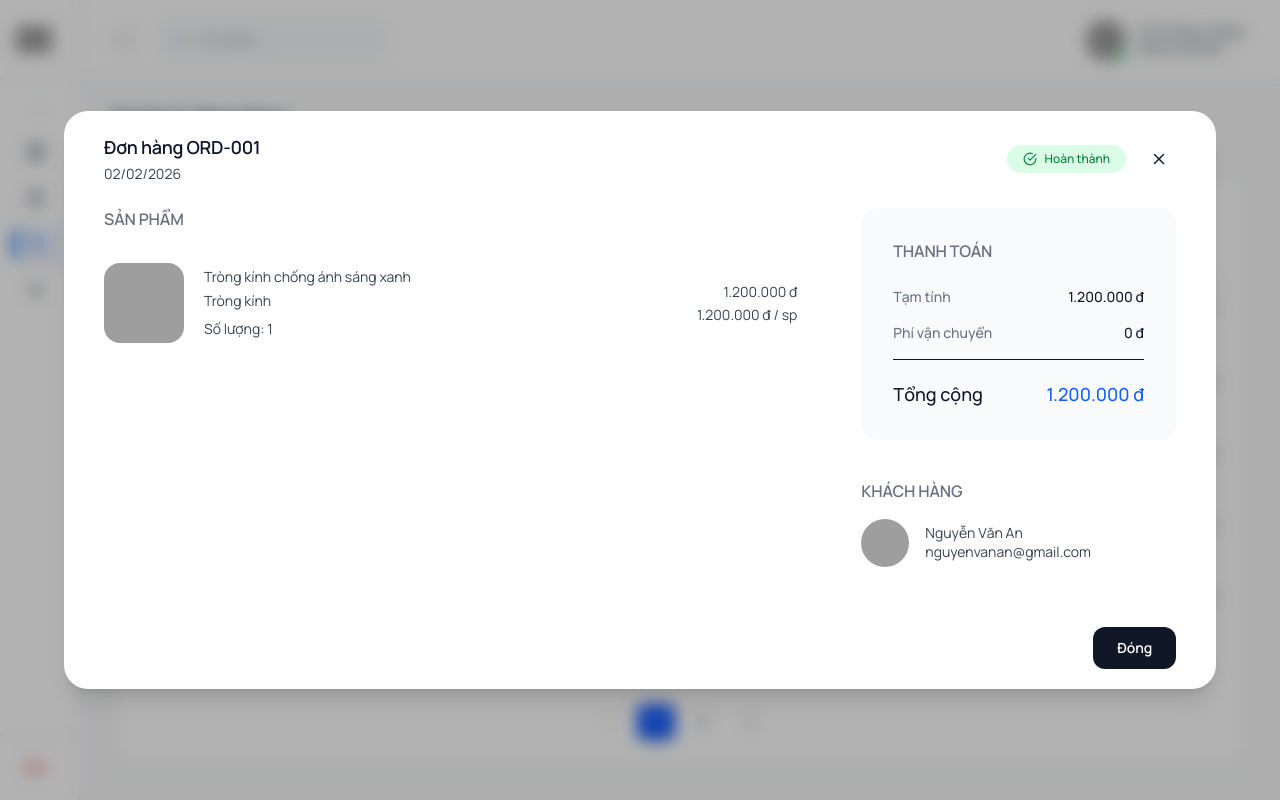
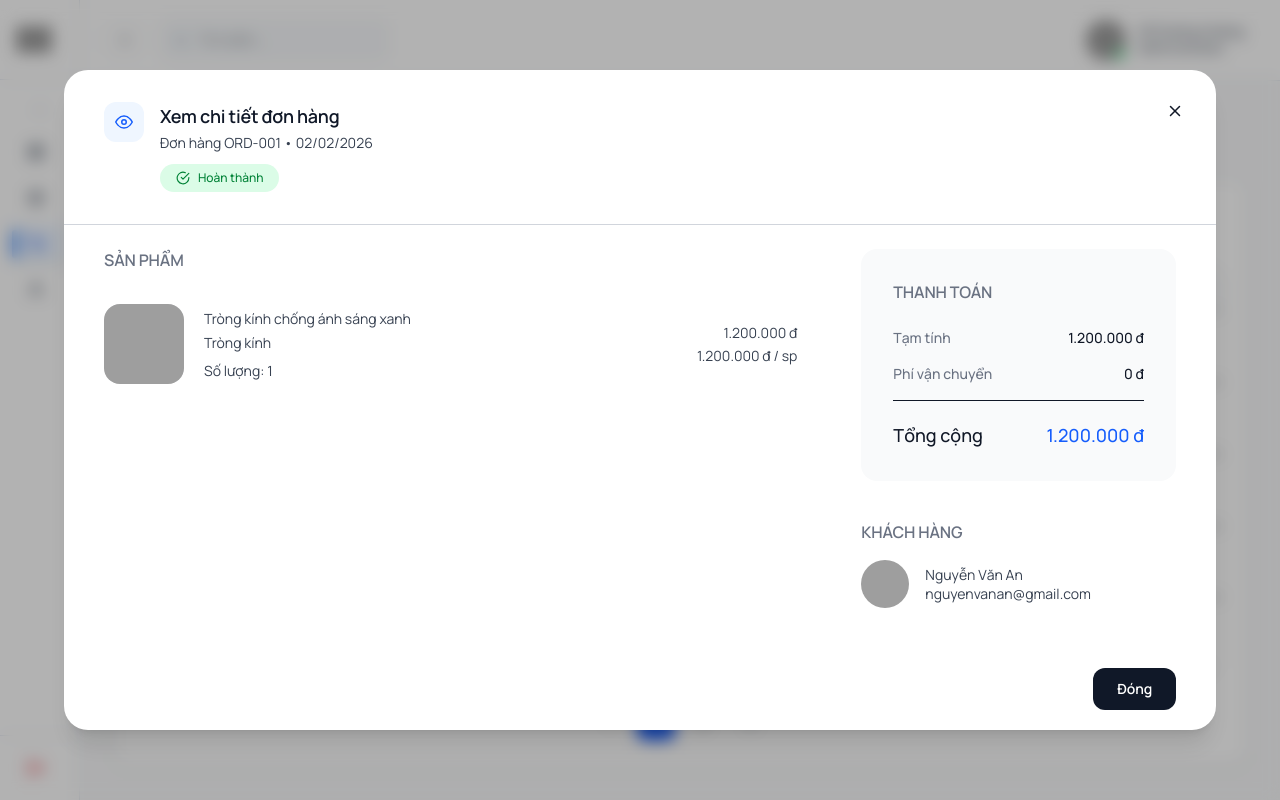
Before and after one commit to KhangTDse/SWP_391_Group5_Frontend, a React (Vite) app: page /dashboard/orders in a window 1280 px wide. Both pictures are taken after a click on the button 1182 px from the left and 346 px from the top of the page. Built offline with nearby package versions, Linux system fonts and the light colour scheme; grey boxes are pictures that could not be loaded.

Commit message:
UI for ViewDetail Admin

```diff
--- a/src/admin/modal/AddProductModal.jsx
+++ b/src/admin/modal/AddProductModal.jsx
@@ -209,7 +209,8 @@ function AddProductModal({ onClose, onAdd }) {
         className="bg-white w-full max-w-5xl rounded-3xl shadow-2xl flex flex-col max-h-[95vh]"
       >
         {/* HEADER */}
-        <div className="flex items-center justify-between px-8 py-5 border-b">
+        <div className="relative px-8 pt-6 pb-5">
+          <div className="flex items-center justify-between">
             <div className="flex items-center gap-3">
               <div className="p-2 rounded-xl bg-blue-50">
                 <FiPackage className="text-blue-600 text-lg" />
@@ -221,10 +222,14 @@ function AddProductModal({ onClose, onAdd }) {
 
             <button
               onClick={onClose}
-            className="p-2 rounded-lg hover:bg-gray-100"
+              className="p-2 hover:bg-gray-100 rounded-lg transition"
             >
               <FiX size={20} />
             </button>
+          </div>
+
+          {/* STRONG DIVIDER */}
+          <div className="-mx-8 mt-6 border-t border-gray-300"></div>
         </div>
 
         {/* Stepper luôn hiển thị */}
--- a/src/admin/modal/EditProductModal.jsx
+++ b/src/admin/modal/EditProductModal.jsx
@@ -219,7 +219,8 @@ function EditProductModal({ product, onClose, onUpdate }) {
           </AnimatePresence>
 
           {/* HEADER */}
-          <div className="flex items-center justify-between px-8 py-5 border-b">
+          <div className="relative px-8 pt-6 pb-5">
+            <div className="flex items-center justify-between">
               <div className="flex items-center gap-3">
                 <div className="p-2 rounded-xl bg-yellow-50">
                   <FiPackage className="text-yellow-600 text-lg" />
@@ -231,10 +232,14 @@ function EditProductModal({ product, onClose, onUpdate }) {
 
               <button
                 onClick={onClose}
-              className="p-2 hover:bg-gray-100 rounded-lg"
+                className="p-2 hover:bg-gray-100 rounded-lg transition"
               >
                 <FiX size={20} />
               </button>
+            </div>
+
+            {/* STRONG DIVIDER */}
+            <div className="-mx-8 mt-6 border-t border-gray-300"></div>
           </div>
 
           {/* CONTENT */}
--- a/src/admin/modal/ViewOrderDetailModel.jsx
+++ b/src/admin/modal/ViewOrderDetailModel.jsx
@@ -1,4 +1,4 @@
-import { FiX, FiCheckCircle, FiClock, FiXCircle } from "react-icons/fi";
+import { FiX, FiCheckCircle, FiClock, FiXCircle, FiEye } from "react-icons/fi";
 import { motion, AnimatePresence } from "framer-motion";
 
 function ViewOrderDetailsModal({ order, products = [], onClose }) {
@@ -50,29 +50,42 @@ function ViewOrderDetailsModal({ order, products = [], onClose }) {
           className="bg-white w-full max-w-6xl rounded-3xl shadow-xl max-h-[95vh] flex flex-col overflow-hidden"
         >
           {/* HEADER */}
-          <div className="px-10 py-6 flex justify-between items-center">
-            <div>
-              <h2 className="text-xl font-semibold text-gray-900">
-                Đơn hàng {order.code}
-              </h2>
-              <p className="text-sm text-gray-500 mt-1">{order.createdAt}</p>
+          <div className="relative px-10 pt-8 pb-6">
+            {/* CLOSE BUTTON - TOP RIGHT */}
+            <button
+              onClick={onClose}
+              className="absolute top-6 right-6 p-2 rounded-lg hover:bg-gray-100 transition"
+            >
+              <FiX size={18} />
+            </button>
+
+            {/* TITLE SECTION */}
+            <div className="flex items-start gap-4">
+              <div className="w-10 h-10 rounded-xl bg-blue-50 flex items-center justify-center text-blue-600">
+                <FiEye size={18} />
               </div>
 
-            <div className="flex items-center gap-4">
+              <div>
+                <h2 className="text-lg font-semibold text-gray-900">
+                  Xem chi tiết đơn hàng
+                </h2>
+
+                <p className="text-xs text-gray-500 mt-1">
+                  Đơn hàng {order.code} • {order.createdAt}
+                </p>
+
+                {/* STATUS BADGE */}
                 <span
-                className={`inline-flex items-center gap-2 px-4 py-1.5 rounded-full text-xs font-medium ${status.color}`}
+                  className={`inline-flex items-center gap-2 mt-3 px-4 py-1.5 rounded-full text-xs font-medium ${status.color}`}
                 >
                   {status.icon}
                   {status.label}
                 </span>
+              </div>
+            </div>
 
-              <button
-                onClick={onClose}
-                className="p-2 rounded-lg hover:bg-gray-100 transition"
-              >
-                <FiX size={18} />
-              </button>
-            </div>
+            {/* STRONG DIVIDER */}
+            <div className="-mx-10 mt-8 border-t border-gray-300"></div>
           </div>
 
           {/* BODY */}
--- a/src/admin/pages/AdminOrder.jsx
+++ b/src/admin/pages/AdminOrder.jsx
@@ -25,7 +25,6 @@ function AdminOrders() {
   const [currentPage, setCurrentPage] = useState(1);
 
   const [selectedOrder, setSelectedOrder] = useState(null);
-  const [hoveredOrderId, setHoveredOrderId] = useState(null);
 
   const itemsPerPage = 5;
 
@@ -134,7 +133,7 @@ function AdminOrders() {
 
         {/* TABLE */}
         <div className="rounded-2xl border border-gray-200 overflow-hidden">
-          <div className="overflow-x-auto">
+          <div className="overflow-x-auto overflow-y-hidden">
             <table className="w-full table-fixed text-sm">
               <thead className="bg-gray-50">
                 <tr className="text-xs uppercase text-gray-500 border-b">
@@ -214,11 +213,8 @@ function AdminOrders() {
                         {order.createdAt}
                       </td>
                       <td className="px-6 py-4">
-                        <div
-                          className="flex justify-end relative"
-                          onMouseEnter={() => setHoveredOrderId(order.id)}
-                          onMouseLeave={() => setHoveredOrderId(null)}
-                        >
+                        <div className="flex justify-end">
+                          <div className="relative group">
                             <button
                               onClick={() => setSelectedOrder(order)}
                               className="p-2 rounded-lg text-blue-600 hover:bg-blue-50 transition"
@@ -226,11 +222,34 @@ function AdminOrders() {
                               <FiEye size={16} />
                             </button>
 
-                          {hoveredOrderId === order.id && (
-                            <div className="absolute right-0 top-10 bg-black text-white text-xs px-3 py-1 rounded shadow-md whitespace-nowrap z-50">
+                            {/* Tooltip */}
+                            <div
+                              className="
+          pointer-events-none
+          absolute
+          right-0
+          top-full
+          mt-2
+          translate-y-1
+          opacity-0
+          group-hover:opacity-100
+          group-hover:translate-y-0
+          transition-all
+          duration-200
+          bg-gray-900
+          text-white
+          text-xs
+          px-3
+          py-1.5
+          rounded-md
+          shadow-lg
+          whitespace-nowrap
+          z-50
+        "
+                            >
                               Xem nhanh đơn hàng
                             </div>
-                          )}
+                          </div>
                         </div>
                       </td>
                     </tr>
```
Lines whose indentation alone changed are shown as unchanged.
